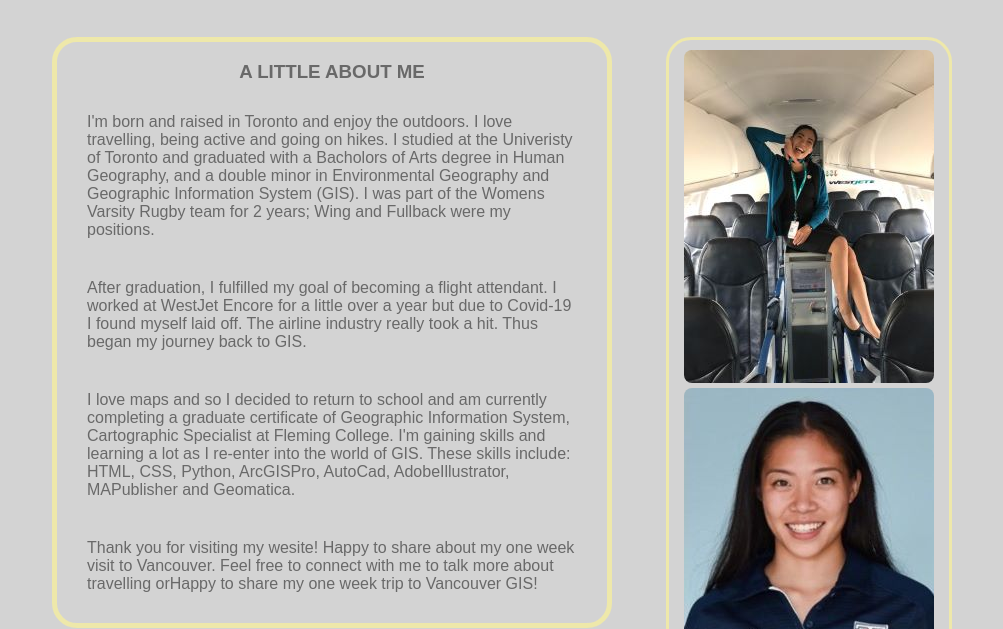
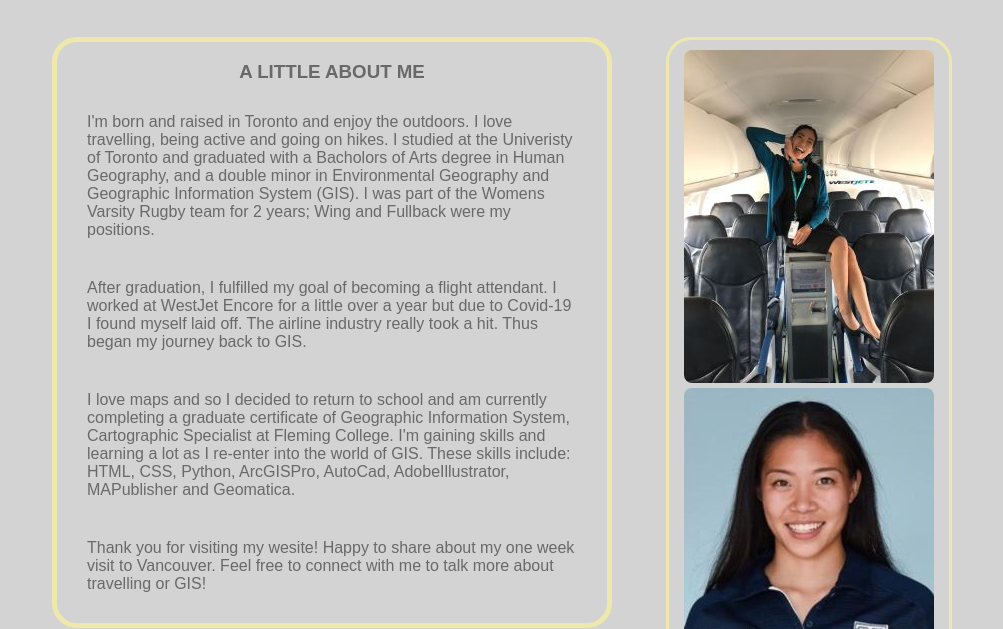
Before and after one commit to keziayu/keziayu.github.io, a plain HTML site: page aboutme.html in a window 1280 px wide. Shown: the part 171-800 px from the top of the page, without its empty margins (138-1141 px from the left). Drawn offline with Linux system fonts and the light colour scheme.

Commit message:
Update aboutme.html

```diff
--- a/aboutme.html
+++ b/aboutme.html
@@ -43,7 +43,7 @@
 				I'm gaining skills and learning a lot as I re-enter into the world of GIS.
 				These skills include: HTML, CSS, Python, ArcGISPro, AutoCad, AdobeIllustrator, MAPublisher and Geomatica.</p>
 				<p>Thank you for visiting my wesite! Happy to share about my one week visit to Vancouver.
-				Feel free to connect with me to talk more about travelling orHappy to share my one week trip to Vancouver  GIS!</p>
+				Feel free to connect with me to talk more about travelling or GIS!</p>
 			</section>
 			<!--Adapted From: https://www.w3schools.com/html/html_layout.asp-->
             <!--Content aside from the main content-->
```
